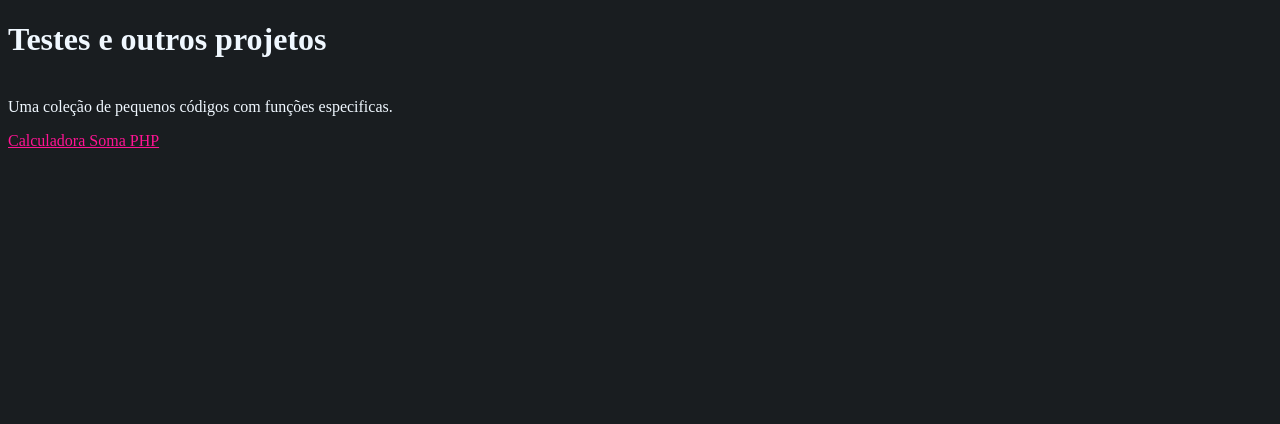
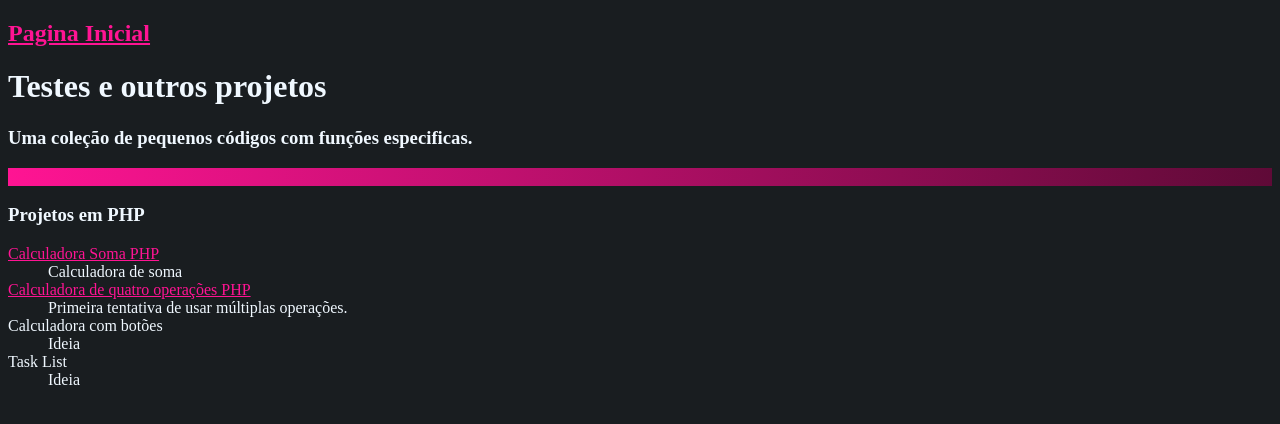
Before and after one commit to AndreFaquineti/php-html-css, a PHP site: page / in a window 1280 px wide. Shown: the top 424 px of the page. Run offline with PHP 8.4, Linux system fonts and the light colour scheme.

Commit message:
24/05/25

```diff
--- a/darkmode_geral.css
+++ b/darkmode_geral.css
@@ -1,3 +1,4 @@
+/*Darkmode*/
 body {
     background-color: rgb(25, 29, 32);
     color: aliceblue;
@@ -5,3 +6,7 @@ body {
 a {
     color: deeppink;
 }
+/*Degradê*/
+#degrade1 {
+    background-image: linear-gradient(to right, deeppink, rgb(95, 10, 55));
+}
--- a/index.htm
+++ b/index.htm
@@ -6,7 +6,24 @@
     <link rel="stylesheet" href="/teste/darkmode_geral.css">
 </head>
 <body>
-    <p><h1>Testes e outros projetos</h1><br>Uma coleção de pequenos códigos com funções especificas.</p>
-    <a href="calculadora_soma_php/">Calculadora Soma PHP</a>
+    <p>
+        <h2><a href="/teste">Pagina Inicial</a></h2>
+    </p>
+    <p>
+        <h1>Testes e outros projetos</h1><h3>Uma coleção de pequenos códigos com funções especificas.</h1>
+    </p>
+    <div id="degrade1">&nbsp;</div>
+    <p>
+    <dl><h3>Projetos em PHP</h3>
+        <dt><a href="php_calculadora_soma/">Calculadora Soma PHP</a></dt>
+        <dd>Calculadora de soma</dd>
+        <dt><a href="php_calculadora2/">Calculadora de quatro operações PHP</a></dt>
+        <dd>Primeira tentativa de usar múltiplas operações.</dd>
+        <dt>Calculadora com botões</dt>
+        <dd>Ideia</dd>
+        <dt>Task List</dt>
+        <dd>Ideia</dd>
+    </dl>
+    </p>
 </body>
 </html>
--- a/calculadora_soma_php/index.php
+++ b/php_calculadora_soma/index.php
@@ -6,7 +6,8 @@
     <link rel="stylesheet" href="/teste/darkmode_geral.css">
 </head>
 <body>
-    <p><h1><a href="/teste">Pagina Inicial</a></h1></p>
+    <p><h2><a href="/teste">Pagina Inicial</a></h2></p>
+    <p><h1>Calculadora Soma PHP</h1></p>
     <form method="post" action="">
         <label for="num1">Numero 1:</label>
         <input type="int" name="num1"> <br><br>
```
Also changed, not shown: php_calculadora2/index.php (added, +64 -0 lines).
